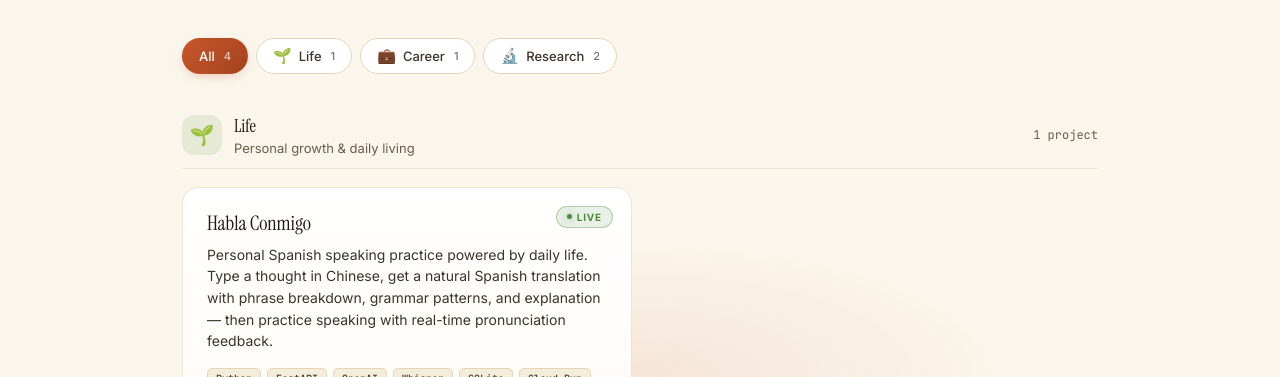
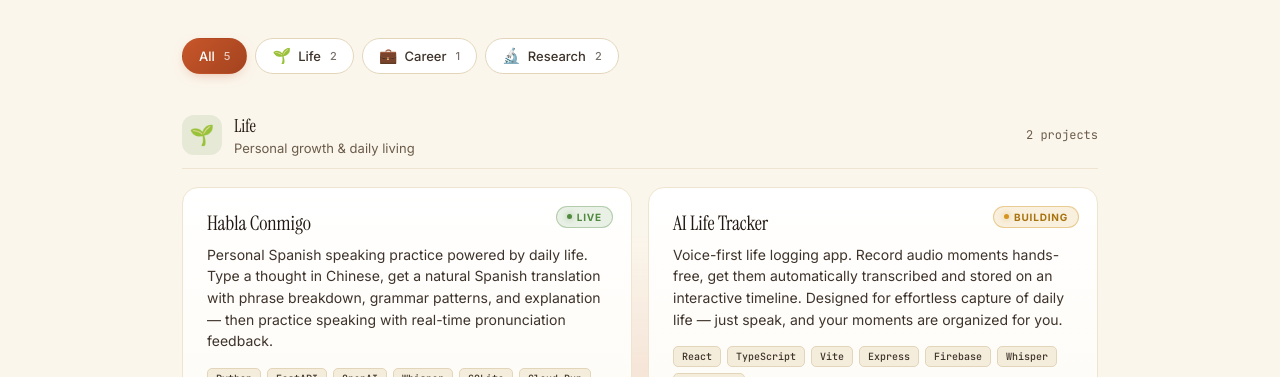
Before and after one commit to ruxiz2020/me, a plain HTML site: page index.html in a window 1280 px wide. Shown: the part 423-800 px from the top of the page. Drawn offline with Linux system fonts and the light colour scheme.

Commit message:
ai life tracker app

```diff
--- a/index.html
+++ b/index.html
@@ -300,8 +300,18 @@ const ME = {
 // status options:   live · building · idea · paused · archived
 const PROJECTS = [
   {
+    name: "AI Life Tracker",
+    url: "https://ailifetracker.app",
+    category: "life",
+    status: "building",
+    description: "Voice-first life logging app. Record audio moments hands-free, get them automatically transcribed and stored on an interactive timeline. Designed for effortless capture of daily life — just speak, and your moments are organized for you.",
+    stack: ["React", "TypeScript", "Vite", "Express", "Firebase", "Whisper", "Cloud Run"],
+    updated: "2026-04-12",
+    next: "Add multi-track categorization, AI-powered tagging, and timeline search.",
+  },
+  {
     name: "Habla Conmigo",
-    url: "https://language-app-262290918107.us-central1.run.app",
+    url: "https://hablalingo.net",
     category: "life",
     status: "live",
     description: "Personal Spanish speaking practice powered by daily life. Type a thought in Chinese, get a natural Spanish translation with phrase breakdown, grammar patterns, and explanation — then practice speaking with real-time pronunciation feedback.",
```
